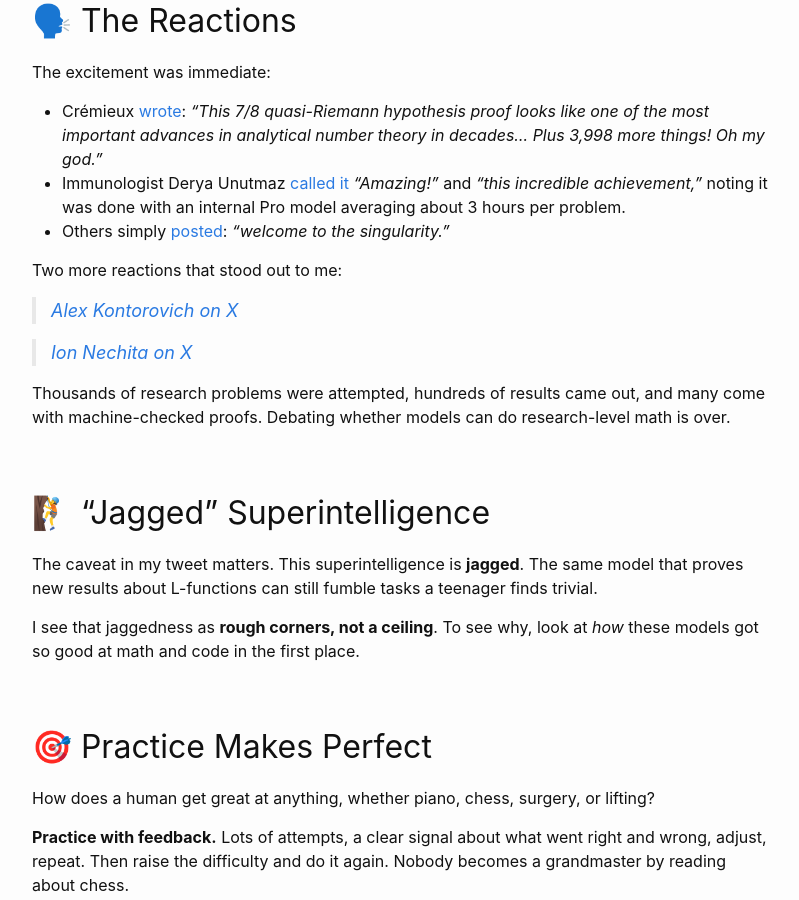
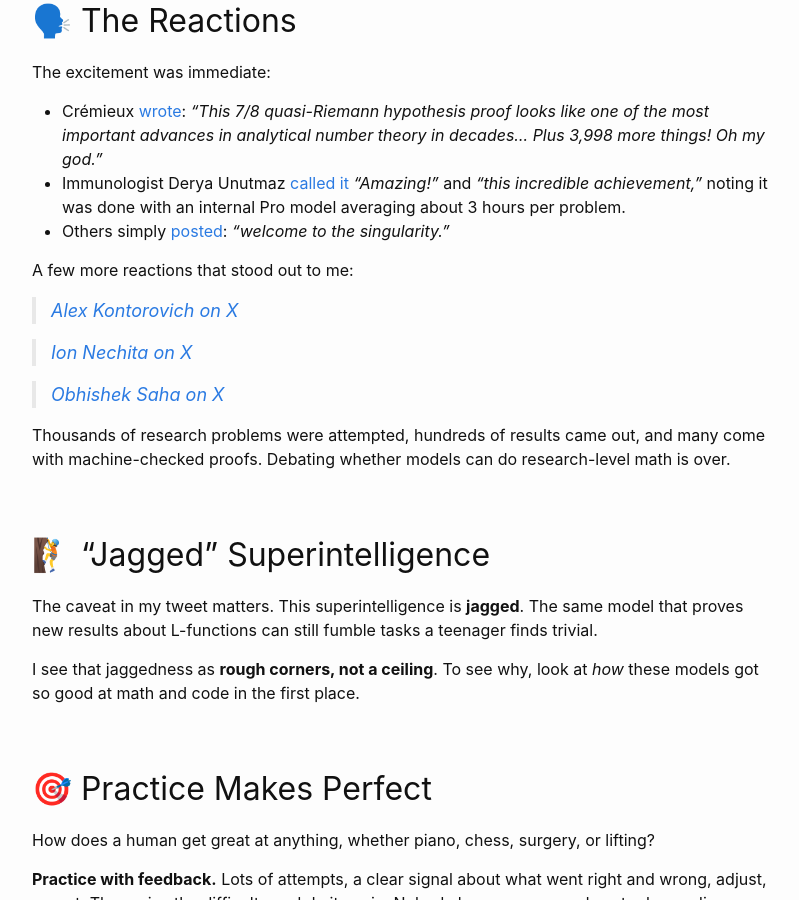
Before and after one commit to hminooei/hminooei.github.io, a Jekyll site: the page built from _posts/2026-10-07-superintelligence-is-here-in-math.md, in a window 1280 px wide and 900 px high, scrolled down 1209 px. Shown: the whole window, without its empty margins (238-1037 px from the left). Built offline with Jekyll 4.4.1, drawn with Linux system fonts in a browser that asks for light colours; our own code applies the rules of GitHub Pages for plain Markdown files; comment, search, counter and statistics services are not loaded.

Commit message:
Embed Obhishek Saha post in reactions
Co-Authored-By: Claude Opus 5.5 <noreply@anthropic.com>
Claude-Session: https://claude.ai/code/session_01GvvBUFyDKbqwmYNNdzLGXa

```diff
--- a/_posts/2026-10-07-superintelligence-is-here-in-math.md
+++ b/_posts/2026-10-07-superintelligence-is-here-in-math.md
@@ -32,11 +32,13 @@ The excitement was immediate:
 - Immunologist Derya Unutmaz [called it](https://x.com/DeryaTR_/status/2107605716748177861) *"Amazing!"* and *"this incredible achievement,"* noting it was done with an internal Pro model averaging about 3 hours per problem.
 - Others simply [posted](https://x.com/rand_longevity/status/2107623438777254319): *"welcome to the singularity."*
 
-Two more reactions that stood out to me:
+A few more reactions that stood out to me:
 
 <blockquote class="twitter-tweet" data-dnt="true"><a href="https://twitter.com/alexkontorovich/status/2107609087902941646">Alex Kontorovich on X</a></blockquote>
 
 <blockquote class="twitter-tweet" data-dnt="true"><a href="https://twitter.com/nechita_ion/status/2107679271108116880">Ion Nechita on X</a></blockquote>
+
+<blockquote class="twitter-tweet" data-dnt="true"><a href="https://twitter.com/obhisheksaha/status/2107801342722928899">Obhishek Saha on X</a></blockquote>
 <script async src="https://platform.twitter.com/widgets.js" charset="utf-8"></script>
 
 Thousands of research problems were attempted, hundreds of results came out, and many come with machine-checked proofs. Debating whether models can do research-level math is over.
```
